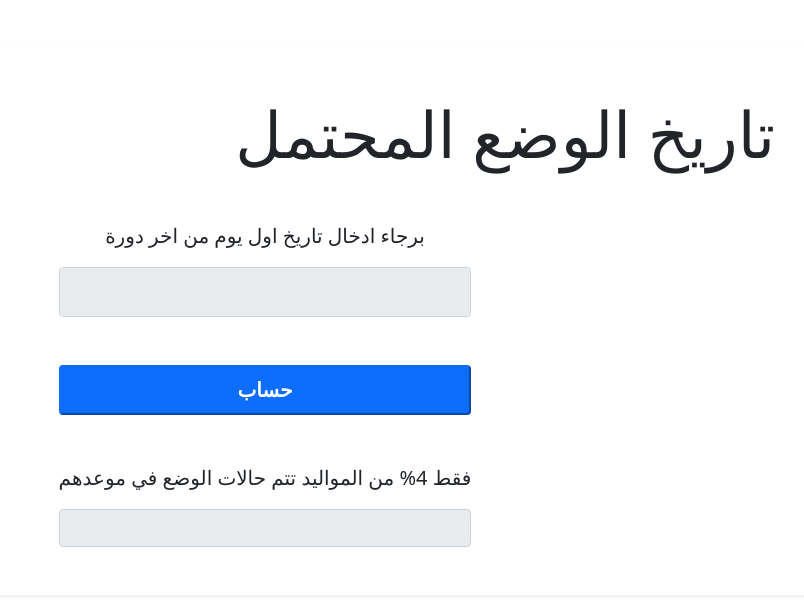
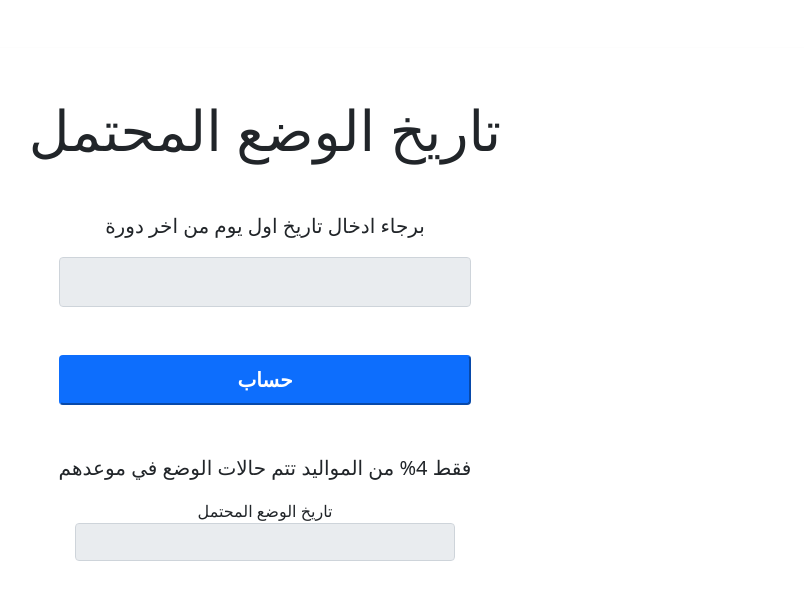
Before and after one commit to usamaelsayed/edd, a plain HTML site: page index.html in a window 1280 px wide. Shown: the top 600 px of the page, without its empty margins (375-1179 px from the left). Drawn offline with nearby package versions, Linux system fonts and the light colour scheme.

Commit message:
second commit

```diff
--- a/app.js
+++ b/app.js
@@ -18,7 +18,7 @@ formEdd.addEventListener("submit", (e) => {
   if (collectedDate.value.length === 0) {
     document.querySelector(".results-field").value = err;
   } else {
-    let results = `موعد الوضع المحتمل يوم ${resultDay} شهر ${resultMonth} سنة ${resultYear}`;
+    let results = ` يوم ${resultDay} شهر ${resultMonth} سنة ${resultYear}`;
     document.querySelector(".results-field").value = results;
   }
   e.preventDefault();
--- a/index.html
+++ b/index.html
@@ -37,7 +37,7 @@
           mt-5
         "
       >
-        <h1 class="display-3 col-sm-12 center mb-5">تاريخ الوضع المحتمل</h1>
+        <h1 class="display-4 col-sm-12 col-md-12 col-lg-12 text-center center mb-5">تاريخ الوضع المحتمل</h1>
 
         <form id="edd-form">
           <p class="lead text-center">برجاء ادخال تاريخ اول يوم من اخر دورة</p>
@@ -53,8 +53,8 @@
           id="results d-flex flex-column justify-content-center align-items-center"
         >
           <p class="lead">فقط 4% من المواليد تتم حالات الوضع في موعدهم</p>
-          <!-- <p class="text-center mx-3">عنوان عشوائي ثانوي</h3> -->
-          <input type="text" class="form-control results-field fw-bold text-danger text-center" disabled />
+          <p class="text-center mx-3">تاريخ الوضع المحتمل</h3>
+          <input type="text" class="form-control results-field fw-bold text-danger text-center col-sm-12" disabled />
           </div>
           </form>
 
```
